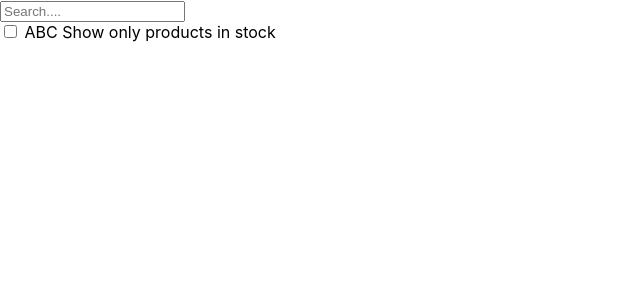
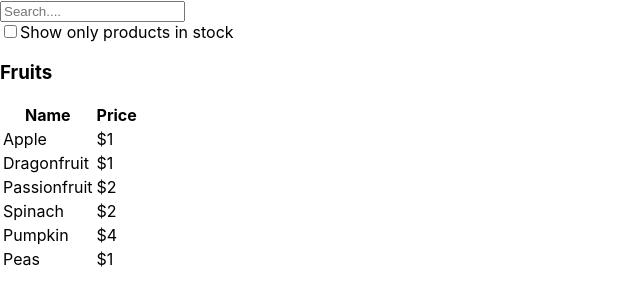
Before and after one commit to R0h4n-0/new-react, a React (Create React App) app: page / in a window 1280 px wide. Shown: the top 304 px of the page, without its empty margins (0-640 px from the left). Built offline with nearby package versions, Linux system fonts and the light colour scheme.

Commit message:
third commit

```diff
--- a/src/App.js
+++ b/src/App.js
@@ -2,6 +2,16 @@ import logo from './logo.svg';
 import './App.css';
 import './App.css';
 import { useState } from 'react';
+import { ProductsTable } from './productsTable';
+
+const products = [
+  { category: "Fruits", price: "$1", stocked: true, name: "Apple" },
+  { category: "Fruits", price: "$1", stocked: true, name: "Dragonfruit" },
+  { category: "Fruits", price: "$2", stocked: false, name: "Passionfruit" },
+  { category: "Vegetables", price: "$2", stocked: true, name: "Spinach" },
+  { category: "Vegetables", price: "$4", stocked: false, name: "Pumpkin" },
+  { category: "Vegetables", price: "$1", stocked: true, name: "Peas" }
+  ]
 
 
 function App(){
@@ -13,16 +23,18 @@ function App(){
     setSearch (e.target.value);
   };
 
-  const toggleinStock = (e)=> {
+  const toggleInStock = (e)=> {
     setinStockOnly(e.target.checked);
   }
   return(
     <div className='app'>
      <input onChange={handleChange} value={search} placeholder='Search....'/>
      <div>
-     <input type='checkbox' onChange={handleChange} checked={inStockOnly} id='checkbox'/>
-     <label htmlFor='checkbox'> ABC Show only products in stock</label>
+     <input type='checkbox' onChange={toggleInStock} checked={inStockOnly} id='checkbox'/>
+     <label htmlFor='checkbox'>Show only products in stock</label>
      </div>
+     <ProductsTable category="Fruits" products={products}/>
+     {/* <ProductsTable category="Vegetables"/> */}
     </div>
   )
 };
--- a/src/productsTable.jsx
+++ b/src/productsTable.jsx
@@ -0,0 +1,29 @@
+export const ProductsTable = (props)=>{
+    const category = props.category;
+    const products = props.products
+
+    console.log(products);
+    return(
+         <div>
+            <h3>{category}</h3>
+            <table>
+                <thead>
+                    <tr>
+                        <th>Name</th>
+                        <th>Price</th>
+                    </tr>
+                </thead>
+                <tbody>
+                    {products.map((products)=>{
+                        return(
+                            <tr>
+                                <td>{products.name}</td>
+                                <td>{products.price}</td>
+                            </tr>
+                        );
+                    })}
+                </tbody>
+            </table>
+            </div>
+    );
+}
```
